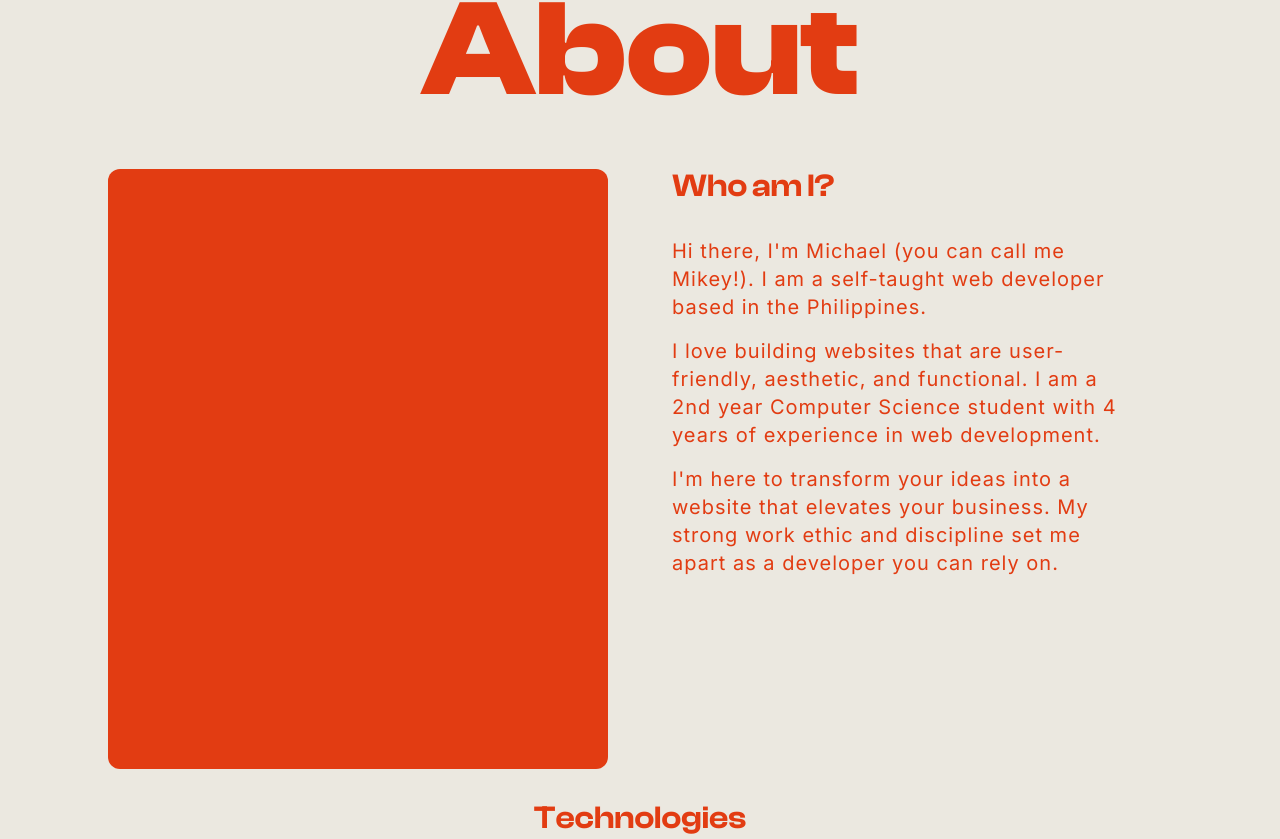
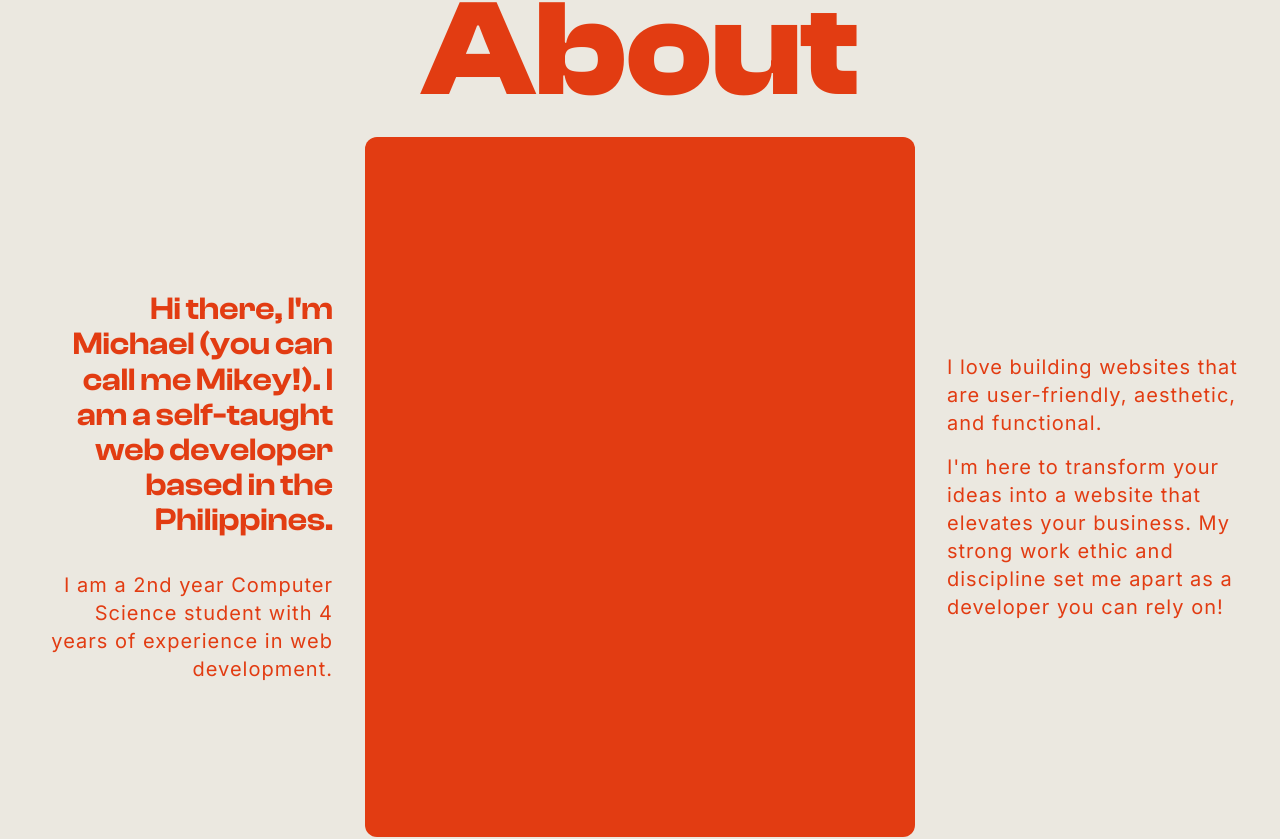
Before and after one commit to michaelcanonizado/michaelcanonizado, a Next.js app: page / in a window 1280 px wide. Shown: the part 3471-4310 px from the top of the page. Built offline with nearby package versions, Linux system fonts and the light colour scheme.

Commit message:
feat: revamp <About/> layout

```diff
--- a/src/app/_sections/about.tsx
+++ b/src/app/_sections/about.tsx
@@ -5,7 +5,7 @@ import { TextBody, TextDisplay, TextHeading } from '@/components/ui/text';
 const Picture = () => {
   return (
     <div className='overflow-hidden rounded-xl'>
-      <div className='h-[600px] w-[500px] bg-foreground' />
+      <div className='h-[700px] w-[550px] bg-foreground' />
     </div>
   );
 };
@@ -14,7 +14,7 @@ const About = ({ className }: ComponentBaseProps) => {
   return (
     <section
       className={cn(
-        'section flex min-h-[80vh] flex-col items-center space-y-xl !pb-lg',
+        'section max-height flex flex-col items-center space-y-lg',
         className
       )}
     >
@@ -22,25 +22,27 @@ const About = ({ className }: ComponentBaseProps) => {
         <TextDisplay className='text-center'>About</TextDisplay>
       </div>
 
-      <div className='grid grid-cols-2 gap-xl'>
-        <Picture />
-        <div className='max-w-[450px] space-y-md'>
-          <div className='mb-lg'>
-            <TextHeading>Who am I?</TextHeading>
-          </div>
-          <TextBody>
+      <div className='grid grid-cols-[1fr_auto_1fr] gap-lg'>
+        <div className='flex flex-col items-end justify-center gap-lg text-end'>
+          <TextHeading>
             Hi there, I'm Michael (you can call me Mikey!). I am a self-taught
             web developer based in the Philippines.
+          </TextHeading>
+          <TextBody>
+            I am a 2nd year Computer Science student with 4 years of experience
+            in web development.
           </TextBody>
+        </div>
+        <Picture />
+        <div className='flex flex-col items-start justify-center gap-md'>
           <TextBody>
             I love building websites that are user-friendly, aesthetic, and
-            functional. I am a 2nd year Computer Science student with 4 years of
-            experience in web development.
+            functional.
           </TextBody>
           <TextBody>
             I'm here to transform your ideas into a website that elevates your
             business. My strong work ethic and discipline set me apart as a
-            developer you can rely on.
+            developer you can rely on!
           </TextBody>
         </div>
       </div>
```
